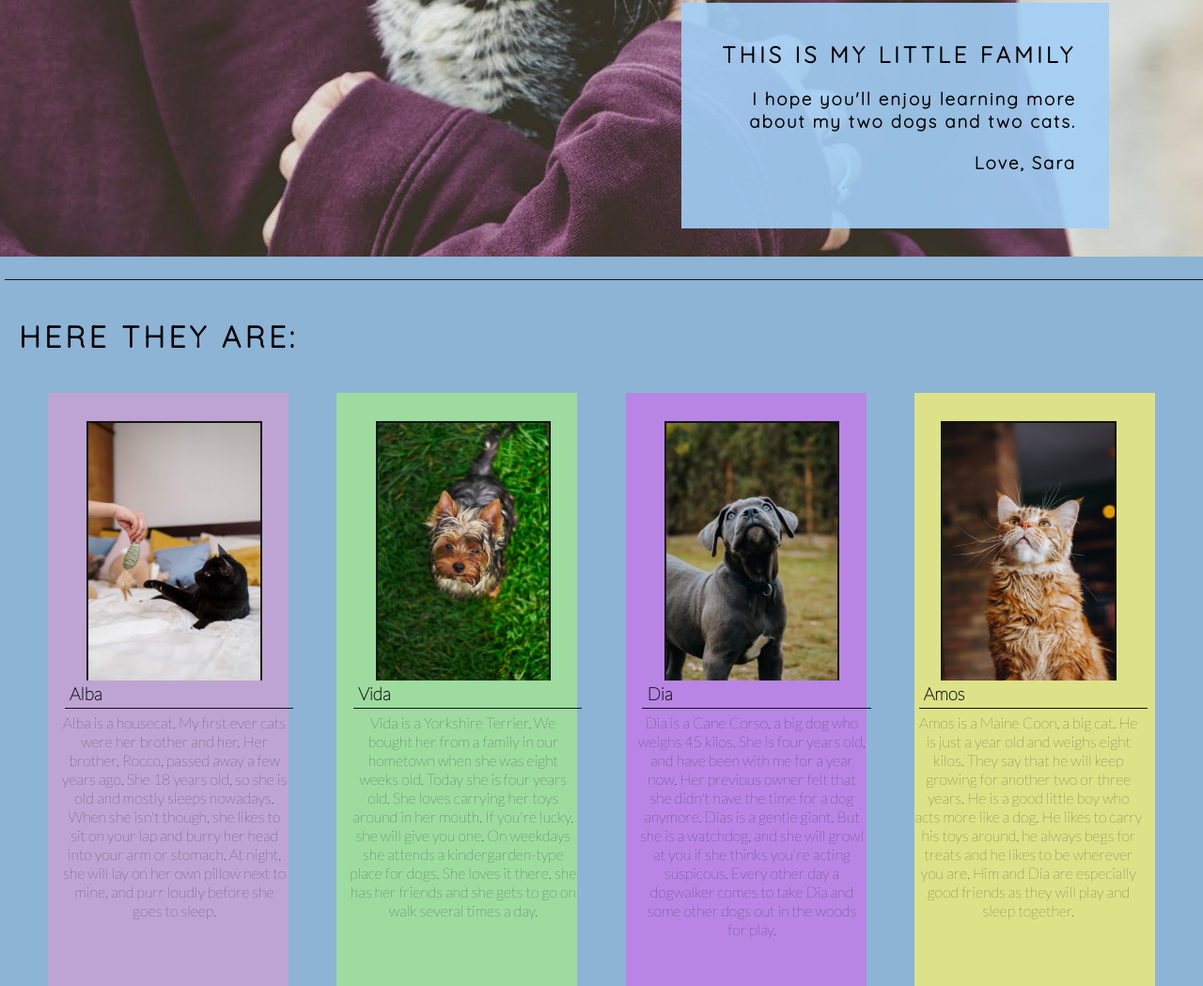
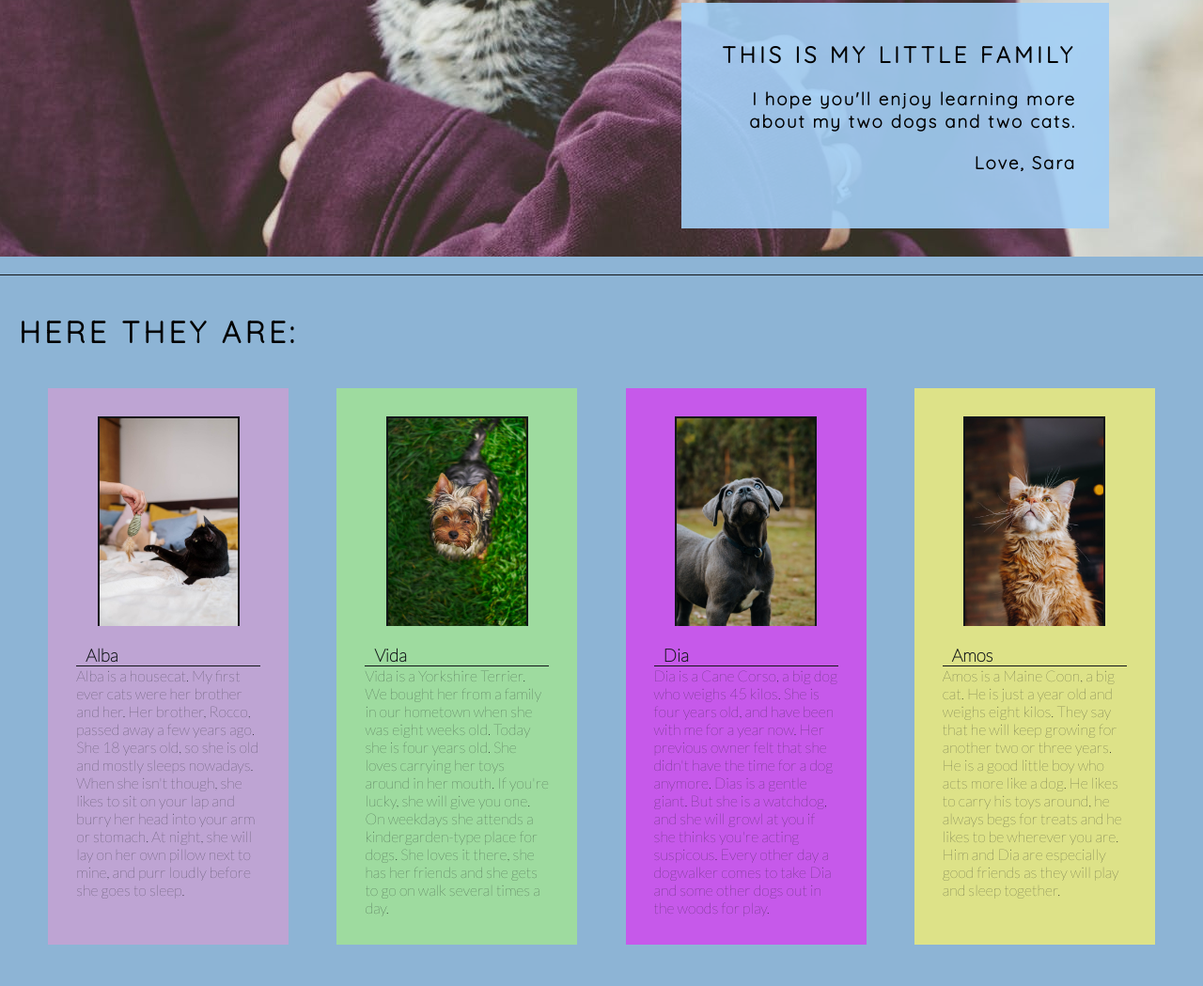
Before and after one commit to satry22/My-Pets, a plain HTML site: page index.html in a window 1280 px wide. Shown: the part 402-1451 px from the top of the page at 94% size. Drawn offline with Linux system fonts and the light colour scheme.

Commit message:
style pet-cards

```diff
--- a/assets/css/style.css
+++ b/assets/css/style.css
@@ -112,67 +112,48 @@ h2 {
 
 .profile-img {
     border: 2px solid #121619;
+    width: 75%;
 }
 
 #alba {
-    padding-top: 30px;
-    float: left;
     background-color: rgba(223, 153, 211, 0.6);
-    width: 20%;
+
 }
 
 #amos {
-    padding-top: 30px;
-    float: right;
+
     background-color: rgba(230, 231, 128, 0.9);
-    width: 20%;
+
 }
 
 #vida {
-    padding-top: 30px;
+
     background-color: rgba(160, 223, 153, 0.9);
-    width: 20%;
+
 }
 
 #dia {
-    padding-top: 30px;
-    background-color: rgba(189, 128, 231, 0.9);
-    width: 20%;
+
+    background-color: rgb(255, 0, 255, 0.5);
+
 }
 
 hr {
     border-top: 1px solid #121619;
     width: 100%;
-    margin: 5px;
 }
 
-.heading-left {
-    width: 95%;
-    line-height: 20px;
-    float: right;
-    clear: both;
-    margin-bottom: 50px;
-    text-align: center;
-
+.pet-container {
+    padding: 30px;
+    box-sizing: border-box;
+    width: 20%;
+    display: flex;
+    flex-direction: column;
+    justify-content: flex-start;
 }
 
-.heading-right {
-    width: 95%;
-    line-height: 20px;
-    float: left;
-    clear: both;
-    margin-bottom: 50px;
-    text-align: center;
-}
-
-.heading-center {
-    width: 95%;
-    line-height: 20px;
-    float: right;
-    clear: both;
-    margin-bottom: 50px;
-    text-align: center;
-
+.pet-container img {
+    margin: 0 auto 20px;
 }
 
 .name-header {
--- a/index.html
+++ b/index.html
@@ -49,8 +49,8 @@
     <section id="all-pets">
         <h2 id="welcome">Here They Are:</h2>
         <div class="container">
-            <div id="alba">
-                <div class="heading-left">
+            <div id="alba" class="pet-container">
+                <!-- <div class="heading-left"> -->
                     <img class="profile-img" src="./assets/images/alba.jpeg" alt="A photo of a black cat">
                     <h3 class="name-header">Alba</h3>
                     <hr>
@@ -62,11 +62,11 @@
                         At night, she will lay on her own pillow next to mine, and purr loudly before she goes to sleep.
                     </p>
 
-                </div>
+                <!-- </div> -->
             </div>
 
-            <div id="vida">
-                <div class="heading-center">
+            <div id="vida" class="pet-container">
+
                     <img class="profile-img" src="./assets/images/vida.jpeg" alt="A photo of a Yorkshire terrier">
                     <h3 class="name-header">Vida</h3>
                     <hr>
@@ -77,10 +77,10 @@
                         On weekdays she attends a kindergarden-type place for dogs. She loves it there, she has her friends
                         and she gets to go on walk several times a day.
                     </p>
-                </div>
+
             </div>
-            <div id="dia">
-                <div class="heading-center">
+            <div id="dia" class="pet-container">
+
                     <img class="profile-img" src="./assets/images/dia.jpeg" alt="A photo of a Cane Corso dog">
                     <h3 class="name-header">Dia</h3>
                     <hr>
@@ -92,10 +92,10 @@
                         and she will growl at you if she thinks you're acting suspicous.
                         Every other day a dogwalker comes to take Dia and some other dogs out in the woods for play.
                     </p>
-                </div>
+
             </div>
-            <div id="amos">
-                <div class="heading-right">
+            <div id="amos" class="pet-container">
+
                     <img class="profile-img" src="./assets/images/amos2.jpeg" alt="A photo of a Maine Coon cat">
                     <h3 class="name-header">Amos</h3>
                     <hr>
@@ -106,7 +106,7 @@
                         he always begs for treats and he likes to be wherever you are.
                         Him and Dia are especially good friends as they will play and sleep together.
                     </p>
-                </div>
+
             </div>
         </div>
     </section>
```
